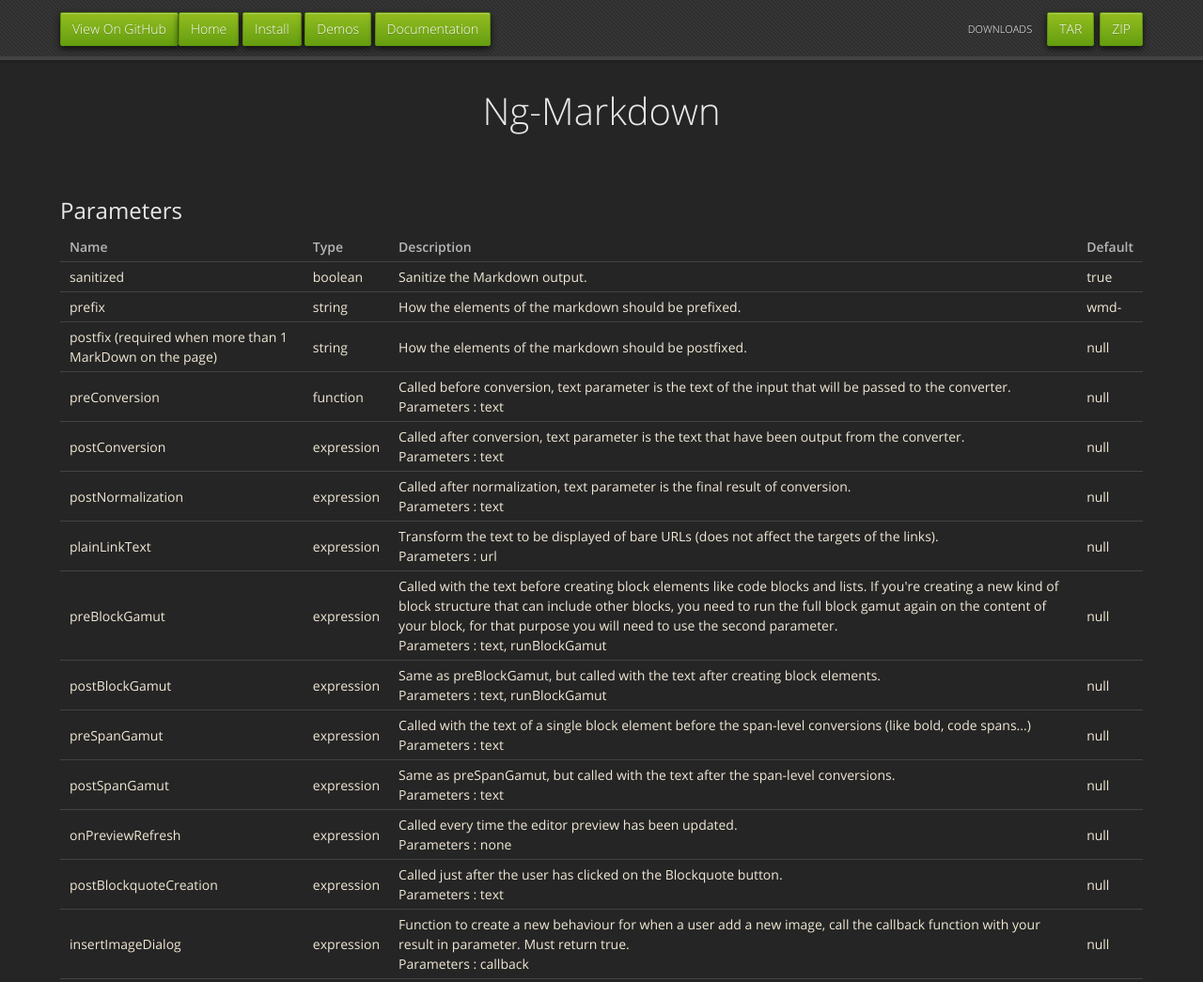
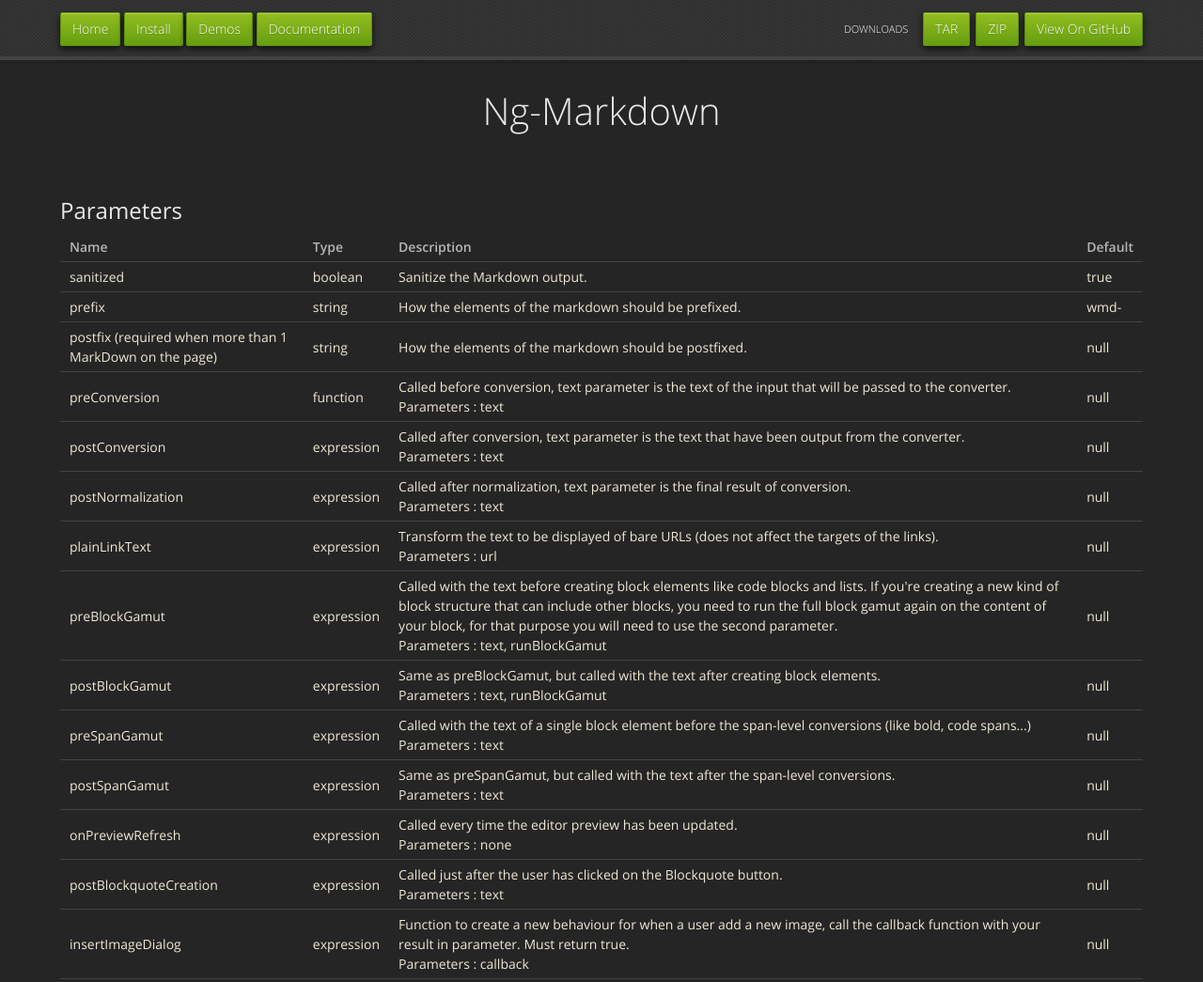
Before and after one commit to balthazar/ng-markdown, a plain HTML site: page index.html in a window 1280 px wide. Shown: the top 1045 px of the page at 94% size. Drawn offline with nearby package versions, Linux system fonts and the light colour scheme.

Commit message:
Update styles.css

```diff
--- a/stylesheets/styles.css
+++ b/stylesheets/styles.css
@@ -760,8 +760,8 @@
   box-shadow: inset 0px 1px 1px rgba(0, 0, 0, 0.2), 0px 1px 0px rgba(0, 0, 0, 0);
 }
 #header nav li.fork {
-  float: left;
-  margin-left: 0px;
+  float: right;
+  margin-left: 6px;
 }
 #header nav li.downloads {
   float: right;
```
